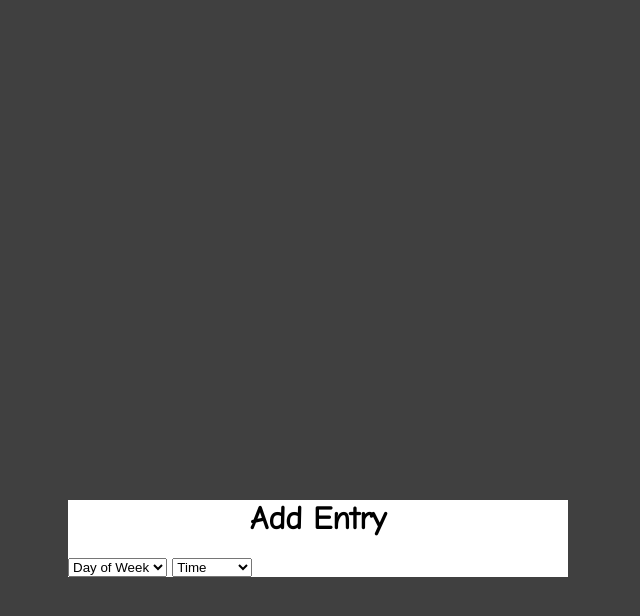
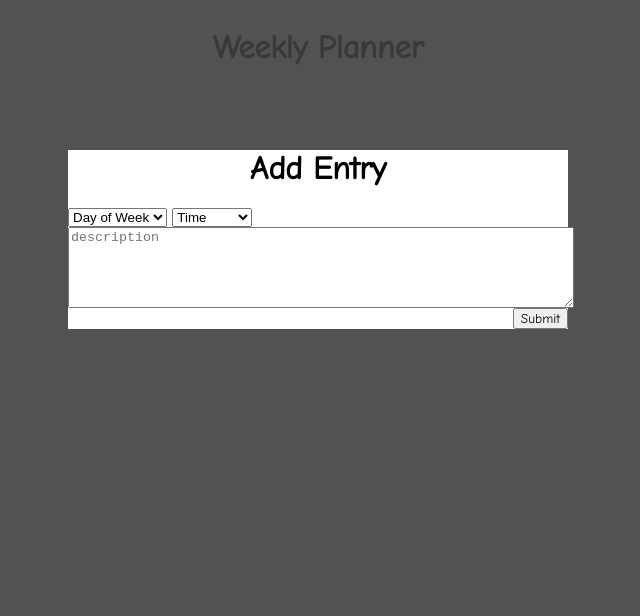
Before and after one commit to louiewhitz/Weekly-Planner, a website: page index.html in a window 1280 px wide. Shown: the whole page, without its empty margins (322-962 px from the left). Drawn offline with Linux system fonts and the light colour scheme.

Commit message:
Added textarea and submit button.

```diff
--- a/index.html
+++ b/index.html
@@ -31,6 +31,8 @@
     <div class="modal">
       <h1 class="text-align">Add Entry</h1>
       <div class="selectcontainer">
+        <div class="row">
+          <div class="column-half">
             <select name="Days" id="days-of-week">
               <option value="Day of Week" selected>Day of Week</option>
               <option value="Monday">Monday</option>
@@ -56,6 +58,16 @@
           </div>
         </div>
       </div>
+      <div class="selectcontainer">
+        <div class="column-full">
+          <textarea name="text" id="text" placeholder="description" rows="5" ></textarea>
+        </div>
+        <div class="submitcontainer">
+          <button class="submitentry" type="submit">Submit</button>
+        </div>
+      </div>
+    </div>
+  </div>
   <script src="main.js"></script>
 </body>
 </html>
--- a/layout.css
+++ b/layout.css
@@ -1,5 +1,10 @@
 body {
   font-family: "Comic Neue", sans-serif;
+}
+
+#text {
+  display: block;
+  width: 100%;
 }
 
 .container {
@@ -20,3 +25,8 @@ body {
 .justify-center-content {
   justify-content: center;
 }
+
+.submitcontainer {
+  display: flex;
+  justify-content: end;
+}
--- a/styles.css
+++ b/styles.css
@@ -29,7 +29,7 @@ button:hover {
   left: 0;
   width: 100%;
   height: 100%;
-  background-color: rgb(64, 64, 64);
+  background-color: rgb(64, 64, 64, 90%);
   display: flex;
   justify-content: center;
   align-items: center;
@@ -37,7 +37,7 @@ button:hover {
 
 .modal {
   margin: auto;
-  margin-top: 500px;
+  margin-top: 150px;
   background-color: white;
   width: 500px;
   height: auto;
```
Lines whose indentation alone changed are shown as unchanged.
